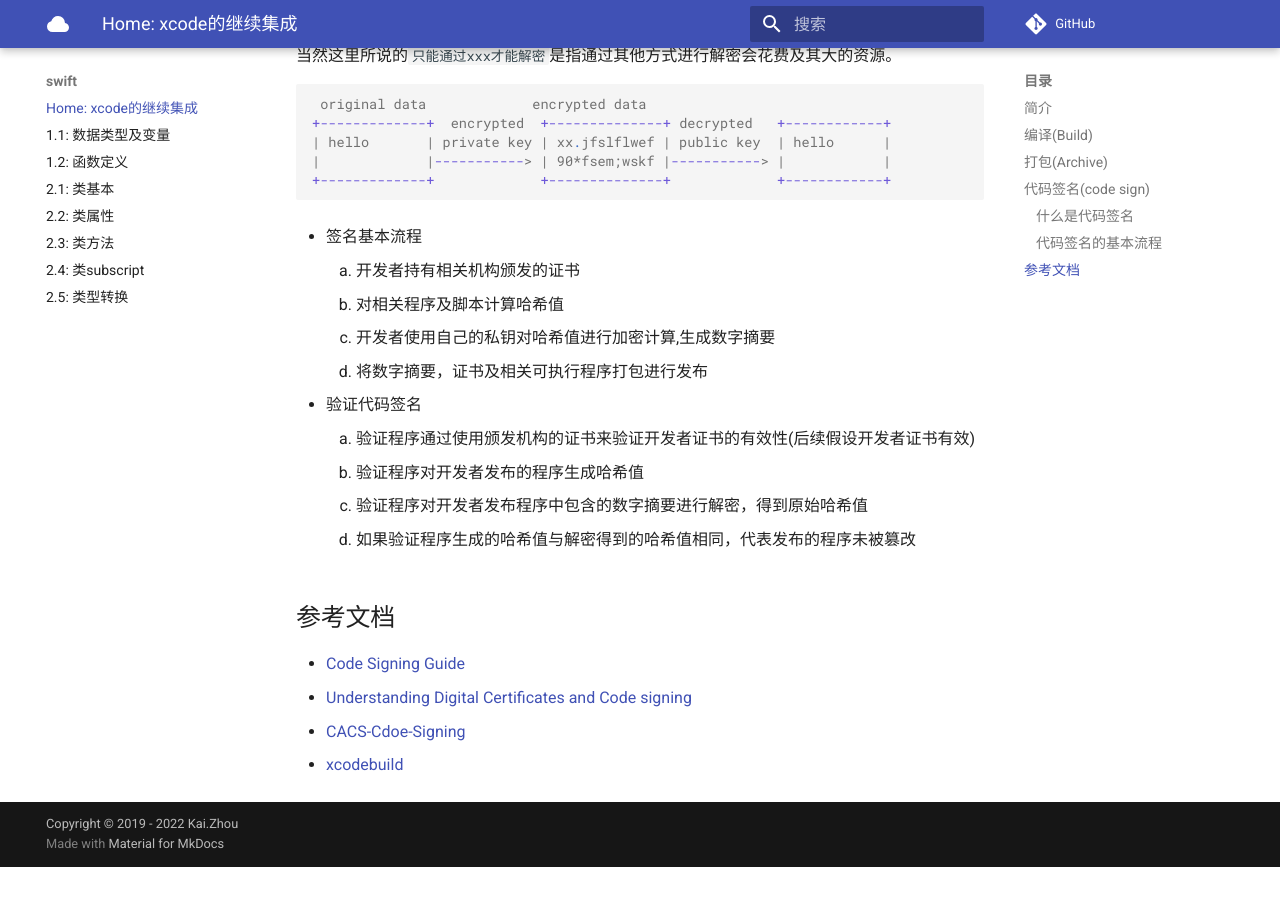
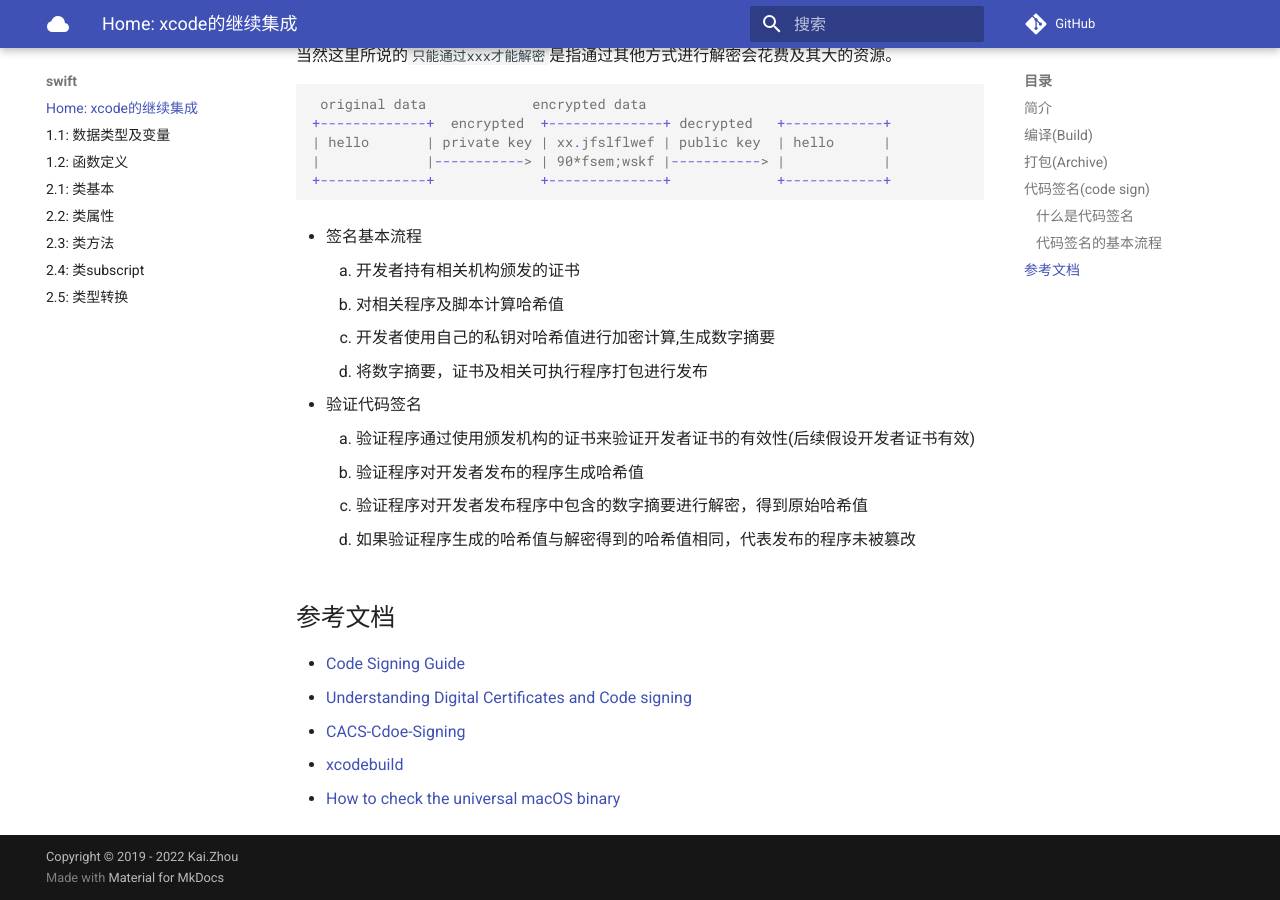
Before and after one commit to zhoukaidev/ks_blog, an MkDocs documentation site: the page built from docs/swift/build.md, in a window 1280 px wide and 900 px high, scrolled down 2918 px. Built offline with MkDocs 1.6.1 and Material for MkDocs 9.7.7, drawn with Linux system fonts in a browser that asks for light colours; comment, search, counter and statistics services are not loaded; before the commit the page ends 3785 px from its top, so only the background shows below that.

Commit message:
Update build.md

```diff
--- a/docs/swift/build.md
+++ b/docs/swift/build.md
@@ -145,3 +145,4 @@ $ xcodebuild -exportArchive -archivePath myArchive.xcarchive\
 * [Understanding Digital Certificates and Code signing](https://www.oracle.com/technetwork/java/javase/documentation/digitalcerts-codesigning-4312830.html)
 * [CACS-Cdoe-Signing](https://casecurity.org/wp-content/uploads/2016/12/CASC-Code-Signing.pdf)
 * [xcodebuild](https://developer.apple.com/library/archive/technotes/tn2339/_index.html#//apple_ref/doc/uid/DTS40014588-CH1-HOW_DO_I_ARCHIVE_AND_EXPORT_MY_APP_FOR_DISTRIBUTION_)
+* [How to check the universal macOS binary](https://developer.apple.com/documentation/apple-silicon/building-a-universal-macos-binary)
```
